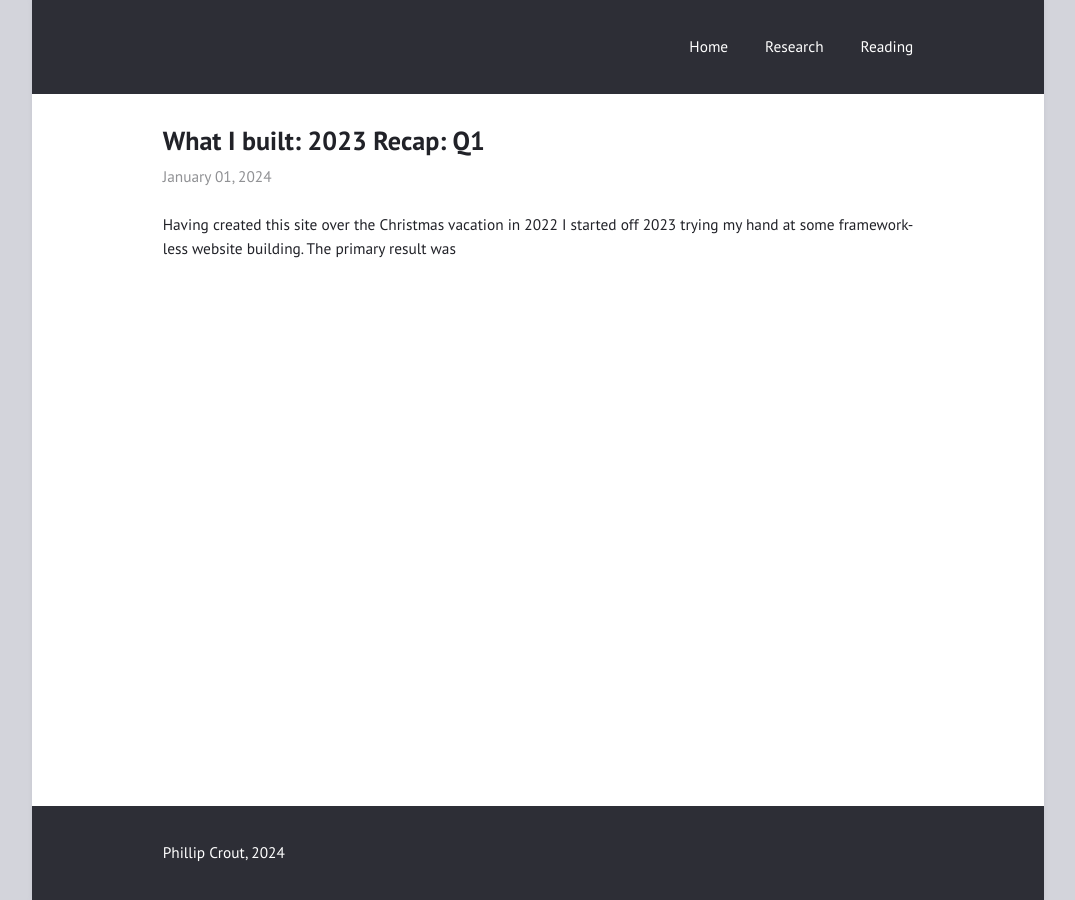
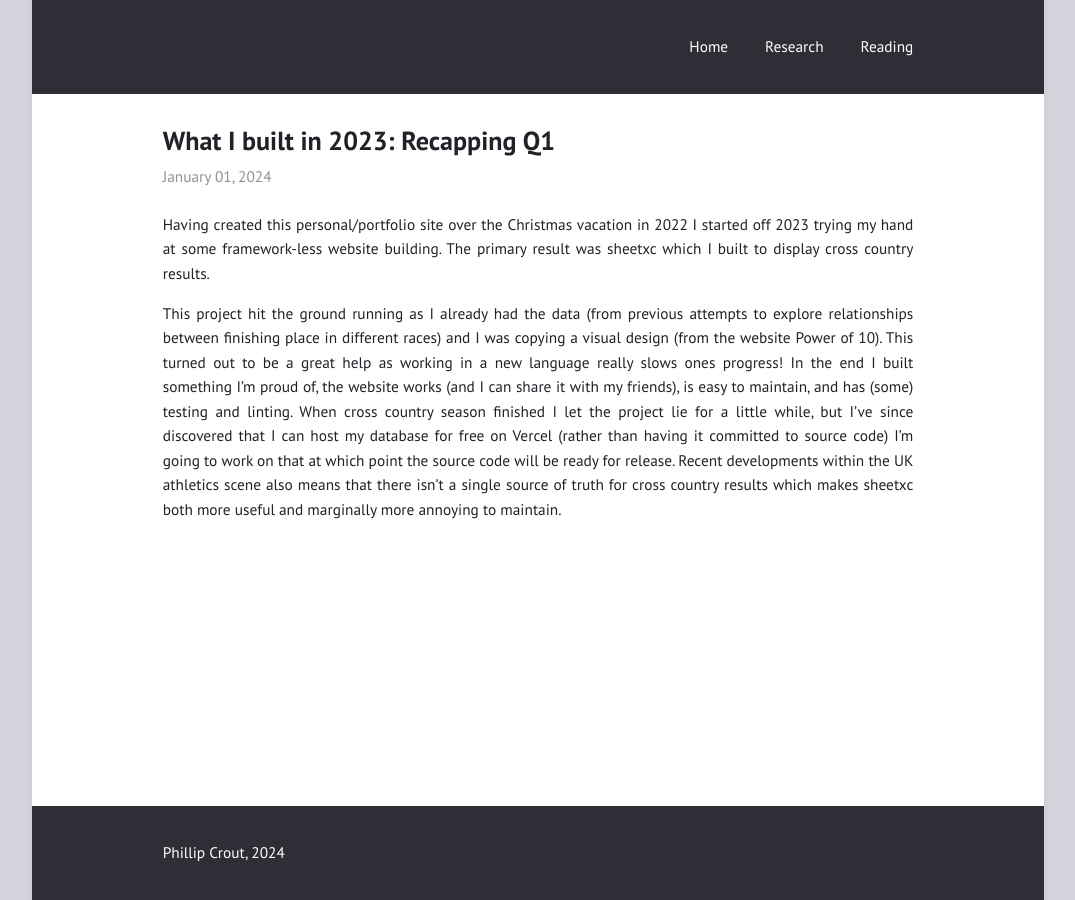
Before and after one commit to phillipcrout/phillipcrout.github.io, a Jekyll site: the page built from _posts/2024-01-01-recap-2023-q1.md, in a window 1280 px wide. Shown: the whole page, without its empty margins (102-1177 px from the left). Built offline with Jekyll 4.4.1, drawn with Linux system fonts in a browser that asks for light colours.

Commit message:
[posts] extending out q1 2023 recap

```diff
--- a/_posts/2024-01-01-recap-2023-q1.md
+++ b/_posts/2024-01-01-recap-2023-q1.md
@@ -1,6 +1,8 @@
 ---
-title: "What I built: 2023 Recap: Q1"
+title: "What I built in 2023: Recapping Q1"
 layout: post
 ---
 
-Having created this site over the Christmas vacation in 2022 I started off 2023 trying my hand at some framework-less website building. The primary result was
+Having created this personal/portfolio site over the Christmas vacation in 2022 I started off 2023 trying my hand at some framework-less website building. The primary result was sheetxc which I built to display cross country results.
+
+This project hit the ground running as I already had the data (from previous attempts to explore relationships between finishing place in different races) and I was copying a visual design (from the website Power of 10). This turned out to be a great help as working in a new language really slows ones progress! In the end I built something I'm proud of, the website works (and I can share it with my friends), is easy to maintain, and has (some) testing and linting. When cross country season finished I let the project lie for a little while, but I've since discovered that I can host my database for free on Vercel (rather than having it committed to source code) I'm going to work on that at which point the source code will be ready for release. Recent developments within the UK athletics scene also means that there isn't a single source of truth for cross country results which makes sheetxc both more useful and marginally more annoying to maintain.
```
